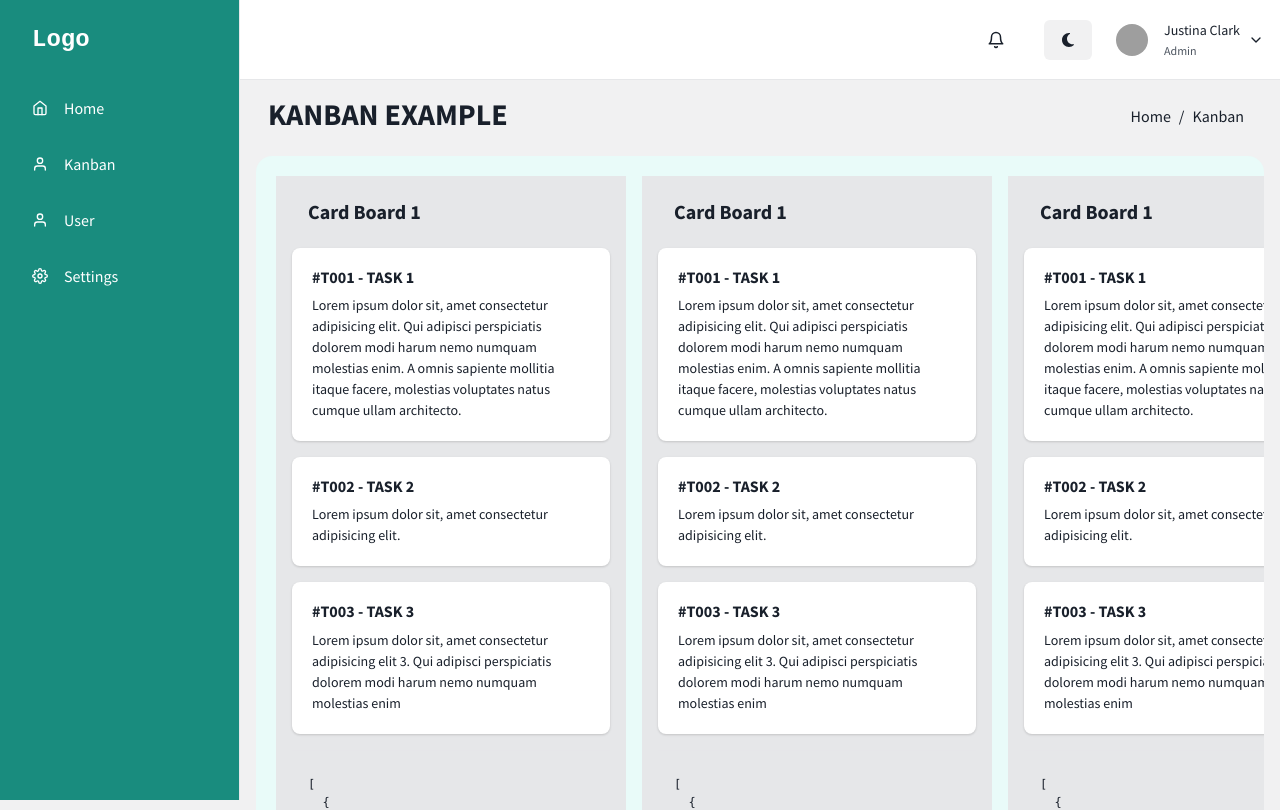
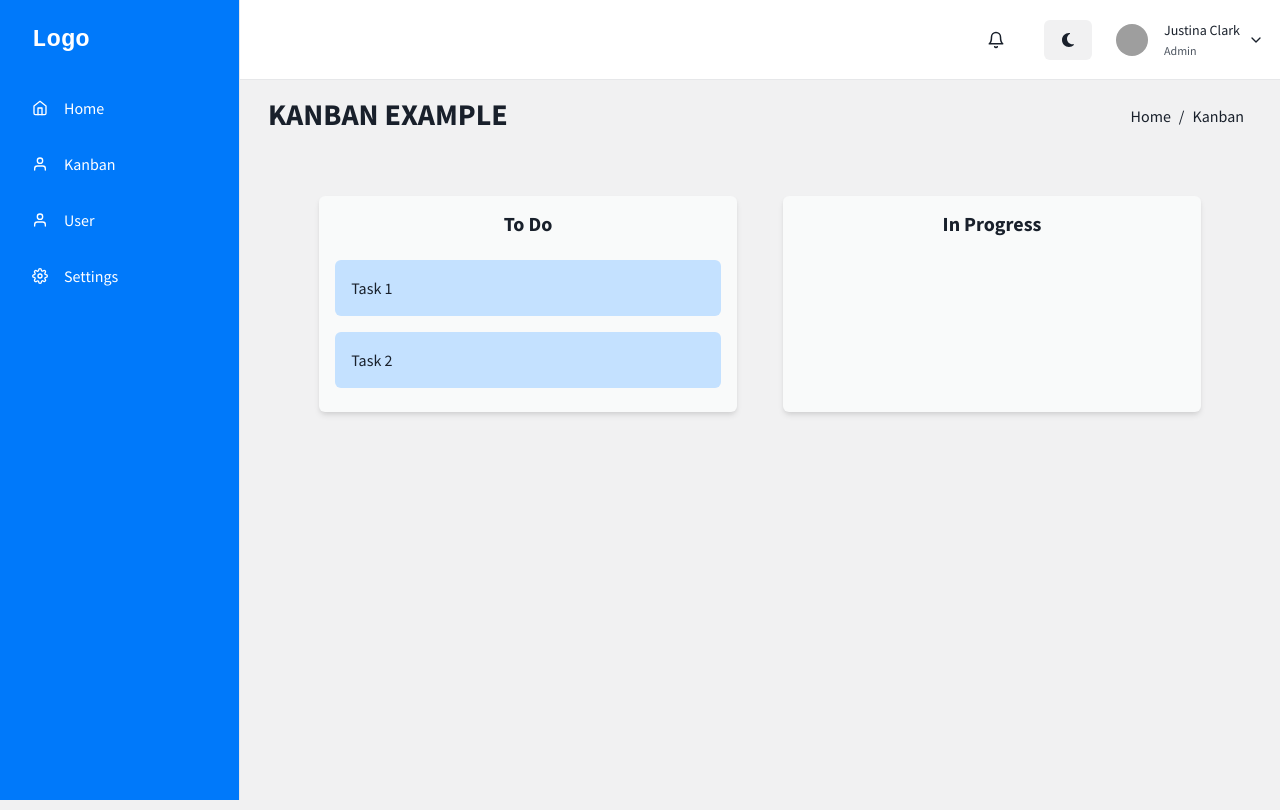
Before and after one commit to Iqbalm1995/app-management-fe, a Next.js app: page /kanban in a window 1280 px wide. Shown: the top 810 px of the page. Built offline with nearby package versions, Linux system fonts and the light colour scheme; grey boxes are pictures that could not be loaded; what @chakra-ui/next-js would draw is missing.

Commit message:
some rnd

```diff
--- a/src/app/(pages)/kanban/page.tsx
+++ b/src/app/(pages)/kanban/page.tsx
@@ -18,175 +18,297 @@ import {
   Stack,
   StackDivider,
   Text,
+  VStack,
 } from "@chakra-ui/react";
-import { useRef, useState } from "react";
-import { useDrag, useDrop } from "react-dnd";
+import { useEffect, useState } from "react";
 
 const HeaderDataContent: HeaderContentProps = {
   titleName: "Kanban Example",
   breadCrumb: ["Home", "Kanban"],
 };
 
+interface Task {
+  id: number;
+  text: string;
+  index: number;
+}
+
 function KanbanPage() {
+  const [draggedTask, setDraggedTask] = useState<Task | null>(null);
+  const [draggedItemStyle, setDraggedItemStyle] = useState<any>({});
+  const [todoTasks, setTodoTasks] = useState<Task[]>([
+    { id: 1, text: "Task 1", index: 0 },
+    { id: 2, text: "Task 2", index: 1 },
+  ]);
+
+  const [inProgressTasks, setInProgressTasks] = useState<Task[]>([]);
+
+  const [isHovered, setIsHovered] = useState(false);
+  const [draggedIndex, setDraggedIndex] = useState<number | null>(null);
+
+  const handleDragStart = (task: Task, e: React.DragEvent) => {
+    console.log("handleDragStart");
+    setDraggedTask(task);
+    setDraggedIndex(task.index); // Track the dragged task's index
+    const { clientX, clientY } = e;
+    setDraggedItemStyle({
+      position: "absolute",
+      left: clientX - 50 + "px",
+      top: clientY - 25 + "px",
+      pointerEvents: "none",
+      zIndex: 1000,
+      opacity: 1,
+    });
+    // e.dataTransfer.setData("text/plain", task.id.toString());
+  };
+
+  const handleDragMove = (e: React.DragEvent) => {
+    if (!draggedTask) return;
+    const { clientX, clientY } = e;
+    setDraggedItemStyle({
+      ...draggedItemStyle,
+      left: clientX - 50 + "px",
+      top: clientY - 25 + "px",
+    });
+  };
+
+  const handleDragEnd = () => {
+    setDraggedTask(null);
+    setDraggedItemStyle({});
+    setDraggedIndex(null); // Reset dragged index after drag ends
+  };
+
+  const handleDrop = (
+    targetList: "todo" | "inProgress",
+    e: React.DragEvent
+  ) => {
+    console.log("handleDrop");
+    if (!draggedTask) return;
+
+    const targetTasks = targetList === "todo" ? todoTasks : inProgressTasks;
+
+    // Get the index of the task where the drag ends
+    const { clientY } = e;
+    let newIndex = -1;
+    let taskBoundingRects = targetTasks.map((task) => {
+      const taskElement = document.getElementById(`task-${task.id}`);
+      return taskElement ? taskElement.getBoundingClientRect() : null;
+    });
+
+    taskBoundingRects.forEach((rect, idx) => {
+      if (rect && clientY >= rect.top && clientY <= rect.bottom) {
+        newIndex = idx;
+      }
+    });
+
+    if (newIndex === -1) {
+      newIndex = targetTasks.length;
+    }
+
+    // Update task lists by inserting the dragged task at the correct index
+    const updatedTargetTasks = [...targetTasks];
+    updatedTargetTasks.splice(newIndex, 0, draggedTask);
+
+    if (targetList === "todo") {
+      setTodoTasks(updatedTargetTasks);
+      setInProgressTasks(
+        inProgressTasks.filter((task) => task.id !== draggedTask.id)
+      );
+    } else {
+      setInProgressTasks(updatedTargetTasks);
+      setTodoTasks(todoTasks.filter((task) => task.id !== draggedTask.id));
+    }
+
+    setDraggedTask(null);
+    setIsHovered(false);
+  };
+
+  const handleDragOver = (e: React.DragEvent) => {
+    e.preventDefault(); // Allows drop
+    setIsHovered(true);
+  };
+
+  const handleDragLeave = () => {
+    setIsHovered(false);
+  };
+
   return (
     <SidebarWithHeader>
       <HeaderContent
         titleName={HeaderDataContent.titleName}
         breadCrumb={HeaderDataContent.breadCrumb}
       />
-      <Flex
-        as={HStack}
-        minH={"80vh"}
-        bg={"primary.50"}
-        p={5}
-        alignItems={"start"}
-        justifyContent={"start"}
-        overflowX="auto" // Make Flex scrollable horizontally
-        whiteSpace="nowrap" // Prevent line breaks
-        spacing={4}
-        rounded={radiusStyle}
-      >
-        <DummyCardBoard />
-        <DummyCardBoard />
-        <DummyCardBoard />
-      </Flex>
+      <Stack p={4} rounded={radiusStyle} minH={"80vh"}>
+        <Flex justify="space-around" p={6} position="relative">
+          {/* To-Do Tasks */}
+          <VStack
+            w="45%"
+            bg="gray.50"
+            p={4}
+            borderRadius="md"
+            boxShadow="md"
+            onDragOver={handleDragOver}
+            onDrop={(e) => handleDrop("todo", e)}
+            onDragLeave={handleDragLeave}
+            position="relative"
+            transition="all 0.3s ease"
+            border={isHovered ? "2px dashed blue" : "none"}
+          >
+            <Heading size="md" mb={4}>
+              To Do
+            </Heading>
+            {todoTasks
+              .sort((a, b) => a.index - b.index)
+              .map((task) => (
+                <Box
+                  key={`todo-${task.id}`}
+                  id={`task-${task.id}`} // Add an id for each task for positioning
+                  w="100%"
+                  p={4}
+                  bg="blue.100"
+                  borderRadius="md"
+                  mb={2}
+                  draggable
+                  onDragStart={(e) => handleDragStart(task, e)}
+                  onDragEnd={handleDragEnd}
+                >
+                  <Text>{task.text}</Text>
+                </Box>
+              ))}
+          </VStack>
+
+          {/* In-Progress Tasks */}
+          <VStack
+            w="45%"
+            bg="gray.50"
+            p={4}
+            borderRadius="md"
+            boxShadow="md"
+            onDragOver={handleDragOver}
+            onDrop={(e) => handleDrop("inProgress", e)}
+            onDragLeave={handleDragLeave}
+            position="relative"
+            transition="all 0.3s ease"
+            border={isHovered ? "2px dashed green" : "none"}
+          >
+            <Heading size="md" mb={4}>
+              In Progress
+            </Heading>
+            {inProgressTasks
+              .sort((a, b) => a.index - b.index)
+              .map((task) => (
+                <Box
+                  key={`inProgress-${task.id}`}
+                  id={`task-${task.id}`} // Add an id for each task for positioning
+                  w="100%"
+                  p={4}
+                  bg="green.100"
+                  borderRadius="md"
+                  mb={2}
+                  draggable
+                  onDragStart={(e) => handleDragStart(task, e)}
+                  onDragEnd={handleDragEnd}
+                >
+                  <Text>{task.text}</Text>
+                </Box>
+              ))}
+          </VStack>
+
+          {/* Clone of the Dragged Item (appears solid and follows cursor) */}
+          {draggedTask && (
+            <Box
+              style={draggedItemStyle}
+              bg="yellow.100"
+              p={4}
+              borderRadius="md"
+              boxShadow="lg"
+              zIndex={100}
+            >
+              <Text>{draggedTask.text}</Text>
+            </Box>
+          )}
+        </Flex>
+      </Stack>
     </SidebarWithHeader>
   );
 }
 
-interface DummyCardProps {
-  taskCode: string;
-  taskName: string;
-  taskDesc: string;
-  taskPos: number;
-}
+// function KanbanPage() {
+//   const [KanbanData, setKanbanData] = useState<PostContentProps>(initialValue);
 
-const ListTaskCard: DummyCardProps[] = [
-  {
-    taskCode: "T001",
-    taskName: "Task 1",
-    taskDesc:
-      "Lorem ipsum dolor sit, amet consectetur adipisicing elit. Qui adipisci perspiciatis dolorem modi harum nemo numquam molestias enim. A omnis sapiente mollitia itaque facere, molestias voluptates natus cumque ullam architecto.",
-    taskPos: 1,
-  },
-  {
-    taskCode: "T002",
-    taskName: "Task 2",
-    taskDesc: "Lorem ipsum dolor sit, amet consectetur adipisicing elit.",
-    taskPos: 2,
-  },
-  {
-    taskCode: "T003",
-    taskName: "Task 3",
-    taskDesc:
-      "Lorem ipsum dolor sit, amet consectetur adipisicing elit 3. Qui adipisci perspiciatis dolorem modi harum nemo numquam molestias enim",
-    taskPos: 3,
-  },
-];
+//   return (
+//     <SidebarWithHeader>
+//       <HeaderContent
+//         titleName={HeaderDataContent.titleName}
+//         breadCrumb={HeaderDataContent.breadCrumb}
+//       />
+//       <Stack p={4} rounded={radiusStyle} minH={"80vh"}>
+//         <Heading as="h4" size="md">
+//           {KanbanData.contentName.toLocaleUpperCase()} #{KanbanData.contentCode}
+//         </Heading>
+//         <Flex
+//           as={HStack}
+//           h={"full"}
+//           bg={"primary.200"}
+//           p={5}
+//           alignItems={"start"}
+//           justifyContent={"start"}
+//           overflowX="auto"
+//           whiteSpace="nowrap"
+//           spacing={4}
+//           rounded={radiusStyle}
+//         >
+//           {KanbanData.contentColumns.map((colmn, index) => (
+//             <PostColumn key={index} {...colmn} />
+//           ))}
+//         </Flex>
+//       </Stack>
+//     </SidebarWithHeader>
+//   );
+// }
 
-const DummyCardBoard = () => {
-  const [cards, setCards] = useState<DummyCardProps[]>(ListTaskCard);
+// const PostColumn = ({
+//   columnId,
+//   columnCode,
+//   columnIndex,
+//   columnName,
+//   columnPosts,
+// }: PostColumnProps) => {
+//   return (
+//     <Flex
+//       as={Stack}
+//       direction="column"
+//       spacing={4}
+//       width={{ base: "full", md: "350px" }}
+//       flexShrink={0}
+//       bg={"primary.100"}
+//       rounded={radiusStyle}
+//       p={3}
+//     >
+//       <Box px={4} py={2}>
+//         <Heading as="h4" size="md">
+//           {columnName} - #{columnCode}
+//         </Heading>
+//       </Box>
+//       {columnPosts.map((task, index) => (
+//         <PostCard key={index} {...task} />
+//       ))}
+//     </Flex>
+//   );
+// };
 
-  const moveCard = (dragIndex: number, hoverIndex: number) => {
-    const draggedCard = cards[dragIndex];
-    const newCards = [...cards];
-    newCards.splice(dragIndex, 1);
-    newCards.splice(hoverIndex, 0, draggedCard);
-    setCards(newCards);
-  };
-  return (
-    <Flex
-      as={Stack}
-      direction="column"
-      spacing={4}
-      width={{ base: "full", md: "350px" }}
-      flexShrink={0}
-      bg={"gray.200"}
-      p={4}
-    >
-      <Box px={4} py={2}>
-        <Heading as="h4" size="md">
-          Card Board 1
-        </Heading>
-      </Box>
-      {cards.map((task, index) => (
-        <DraggableCard
-          key={task.taskCode}
-          index={index}
-          task={task}
-          moveCard={moveCard}
-        />
-      ))}
-      <Divider />
-      <Box px={4} py={2} fontSize={"xs"} overflowX="auto">
-        <pre>{JSON.stringify(cards, null, 2)}</pre>
-      </Box>
-    </Flex>
-  );
-};
-
-const DraggableCard = ({
-  task,
-  index,
-  moveCard,
-}: {
-  task: DummyCardProps;
-  index: number;
-  moveCard: (dragIndex: number, hoverIndex: number) => void;
-}) => {
-  const ref = useRef<HTMLDivElement>(null);
-
-  const [{ isDragging }, drag, preview] = useDrag({
-    type: "CARD",
-    item: { index },
-    collect: (monitor) => ({
-      isDragging: monitor.isDragging(),
-    }),
-  });
-
-  const [, drop] = useDrop({
-    accept: "CARD",
-    hover: (item: { index: number }) => {
-      if (item.index !== index) {
-        moveCard(item.index, index);
-        item.index = index;
-      }
-    },
-  });
-
-  // Make sure to attach the drop target and drag reference correctly
-  drag(drop(ref));
-
-  // Return the draggable card with custom styles
-  return (
-    <Box
-      ref={ref}
-      cursor="move"
-      style={{
-        opacity: isDragging ? 1 : 1, // Keep full opacity even when dragging
-        transition: "opacity 0.2s ease", // Optional: Smooth transition
-      }}
-    >
-      <Card rounded="lg" flexShrink={0}>
-        <CardBody p={5}>
-          <Heading size="sm" textTransform="uppercase">
-            #{task.taskCode} - {task.taskName}
-          </Heading>
-          <Text pt="2" fontSize="sm" whiteSpace="normal">
-            {task.taskDesc}
-          </Text>
-        </CardBody>
-      </Card>
-    </Box>
-  );
-};
-
-// const DummyCard = ({ taskCode, taskName, taskDesc }: DummyCardProps) => {
+// const PostCard = ({
+//   taskId,
+//   taskCode,
+//   taskName,
+//   taskDesc,
+//   taskIndex,
+// }: PostCardProps) => {
 //   return (
-//     <Card rounded={radiusStyle} flexShrink={0}>
+//     <Card rounded={radiusStyle} flexShrink={0} boxShadow={"md"}>
 //       <CardBody p={5}>
 //         <Heading size="sm" textTransform="uppercase">
-//           #{taskCode} - {taskName}
+//           {taskName} - #{taskCode}
 //         </Heading>
 //         <Text pt="2" fontSize="sm" whiteSpace="normal">
 //           {taskDesc}
@@ -196,4 +318,10 @@ const DraggableCard = ({
 //   );
 // };
 
+// {
+//   <Box px={4} py={2} fontSize={"xs"} overflowX="auto">
+//   <pre>{JSON.stringify(cards, null, 2)}</pre>
+// </Box>
+// }
+
 export default KanbanPage;
--- a/src/app/providers.tsx
+++ b/src/app/providers.tsx
@@ -27,125 +27,125 @@ const colors = {
     "800": "#19202b",
     "900": "#141a23",
   },
+  blue: {
+    "50": "#eff7ff",
+    "100": "#c4e1ff",
+    "200": "#98caff",
+    "300": "#66b0ff",
+    "400": "#3295ff",
+    "500": "#007afd",
+    "600": "#0066d4",
+    "700": "#004fa3",
+    "800": "#004186",
+    "900": "#00356e",
+  },
+  purple: {
+    "50": "#f9f5ff",
+    "100": "#e6d9ff",
+    "200": "#d3bcff",
+    "300": "#b891ff",
+    "400": "#a473ff",
+    "500": "#8746ff",
+    "600": "#6c1eff",
+    "700": "#5100e7",
+    "800": "#4300c0",
+    "900": "#330092",
+  },
+  pink: {
+    "50": "#fff5fa",
+    "100": "#ffd6ea",
+    "200": "#ffb3d8",
+    "300": "#ff7fbd",
+    "400": "#ff51a5",
+    "500": "#ef0073",
+    "600": "#ce0063",
+    "700": "#a90052",
+    "800": "#860041",
+    "900": "#650031",
+  },
+  red: {
+    "50": "#fff5f5",
+    "100": "#ffd7d6",
+    "200": "#ffb2b0",
+    "300": "#ff7f7d",
+    "400": "#ff5c59",
+    "500": "#fa0400",
+    "600": "#d50300",
+    "700": "#ad0300",
+    "800": "#940200",
+    "900": "#6e0200",
+  },
+  orange: {
+    "50": "#fffaf4",
+    "100": "#ffead3",
+    "200": "#ffd09e",
+    "300": "#ffa94d",
+    "400": "#fa8100",
+    "500": "#d77000",
+    "600": "#b65e00",
+    "700": "#914b00",
+    "800": "#723b00",
+    "900": "#5e3100",
+  },
+  yellow: {
+    "50": "#fffef9",
+    "100": "#fffadb",
+    "200": "#ffee8e",
+    "300": "#ffde23",
+    "400": "#edca00",
+    "500": "#c3a600",
+    "600": "#9c8500",
+    "700": "#7a6800",
+    "800": "#5b4e00",
+    "900": "#4b4000",
+  },
+  green: {
+    "50": "#effff7",
+    "100": "#99ffce",
+    "200": "#00f57f",
+    "300": "#00da71",
+    "400": "#00bf63",
+    "500": "#00a455",
+    "600": "#008847",
+    "700": "#006a37",
+    "800": "#00572d",
+    "900": "#004825",
+  },
   teal: {
-    "50": "#f0fcfc",
-    "100": "#bdf2f4",
-    "200": "#7ee5e8",
-    "300": "#26d2d8",
-    "400": "#20b2b7",
-    "500": "#1b989c",
-    "600": "#167b7f",
-    "700": "#116062",
-    "800": "#0e5052",
-    "900": "#0c4244",
+    "50": "#e6ffff",
+    "100": "#6ffdff",
+    "200": "#00ecf0",
+    "300": "#00d3d6",
+    "400": "#00b3b6",
+    "500": "#00989b",
+    "600": "#007c7e",
+    "700": "#006062",
+    "800": "#005052",
+    "900": "#004243",
   },
   cyan: {
-    "50": "#f4fbfd",
-    "100": "#cfeff7",
-    "200": "#b9e7f3",
-    "300": "#9fdeee",
-    "400": "#4ec3e0",
-    "500": "#26b4d8",
-    "600": "#22a2c2",
-    "700": "#1c86a1",
-    "800": "#176e84",
-    "900": "#125566",
-  },
-  blue: {
-    "50": "#f1f7fd",
-    "100": "#cce0f6",
-    "200": "#a7c9f0",
-    "300": "#7dafe8",
-    "400": "#5597e1",
-    "500": "#2f80db",
-    "600": "#216abd",
-    "700": "#195191",
-    "800": "#154376",
-    "900": "#113661",
-  },
-  purple: {
-    "50": "#f8f6fd",
-    "100": "#e5daf8",
-    "200": "#d2bef4",
-    "300": "#b696ed",
-    "400": "#a279e8",
-    "500": "#8753e1",
-    "600": "#7335dc",
-    "700": "#5e22c4",
-    "800": "#4d1ca1",
-    "900": "#3a1578",
-  },
-  pink: {
-    "50": "#fdf5f9",
-    "100": "#f8d8e7",
-    "200": "#f3b9d4",
-    "300": "#eb8db9",
-    "400": "#e56ba4",
-    "500": "#dc3784",
-    "600": "#c4226e",
-    "700": "#a01c5a",
-    "800": "#7e1647",
-    "900": "#5d1034",
-  },
-  red: {
-    "50": "#fdf6f5",
-    "100": "#f8d9d8",
-    "200": "#f2b7b5",
-    "300": "#ea8c88",
-    "400": "#e5716d",
-    "500": "#de4742",
-    "600": "#ca2923",
-    "700": "#a3211d",
-    "800": "#8a1c18",
-    "900": "#651512",
-  },
-  orange: {
-    "50": "#fdfaf6",
-    "100": "#f9ebdb",
-    "200": "#f2d4b2",
-    "300": "#e7b276",
-    "400": "#dd923d",
-    "500": "#c67a23",
-    "600": "#a7671d",
-    "700": "#855217",
-    "800": "#694012",
-    "900": "#56350f",
-  },
-  yellow: {
-    "50": "#fefefc",
-    "100": "#fbf9eb",
-    "200": "#f5eec4",
-    "300": "#ece195",
-    "400": "#e0cd50",
-    "500": "#bda821",
-    "600": "#97861a",
-    "700": "#766915",
-    "800": "#584f0f",
-    "900": "#49410d",
-  },
-  green: {
-    "50": "#f5fdf9",
-    "100": "#c6f5df",
-    "200": "#83e9b9",
-    "300": "#26d985",
-    "400": "#21be74",
-    "500": "#1da364",
-    "600": "#188753",
-    "700": "#126940",
-    "800": "#0f5635",
-    "900": "#0c472b",
+    "50": "#effcff",
+    "100": "#bbf2ff",
+    "200": "#99ecff",
+    "300": "#6de4ff",
+    "400": "#00c4f1",
+    "500": "#00b4dd",
+    "600": "#00a3c7",
+    "700": "#0087a5",
+    "800": "#006f88",
+    "900": "#005669",
   },
   primary: {
-    "50": "#e9fbf9",
-    "100": "#a0eee5",
-    "200": "#37dcc8",
-    "300": "#20b9a7",
-    "400": "#1da696",
-    "500": "#198c7e",
-    "600": "#15766b",
-    "700": "#115f56",
-    "800": "#0e5048",
-    "900": "#0a3a34",
+    "50": "#f2f8ff",
+    "100": "#c9e3ff",
+    "200": "#98caff",
+    "300": "#5aaaff",
+    "400": "#3496ff",
+    "500": "#0079fa",
+    "600": "#0066d3",
+    "700": "#0052aa",
+    "800": "#004690",
+    "900": "#003369",
   },
 };
 
```
